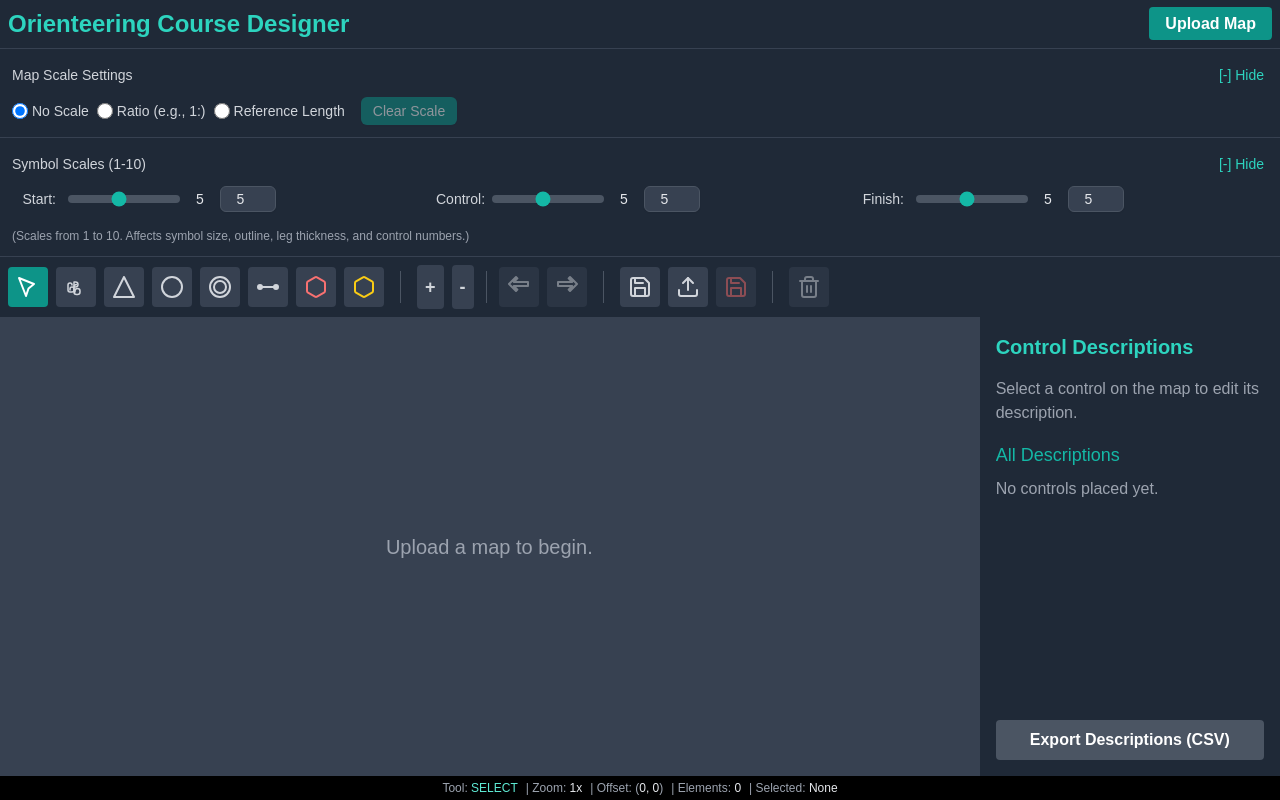
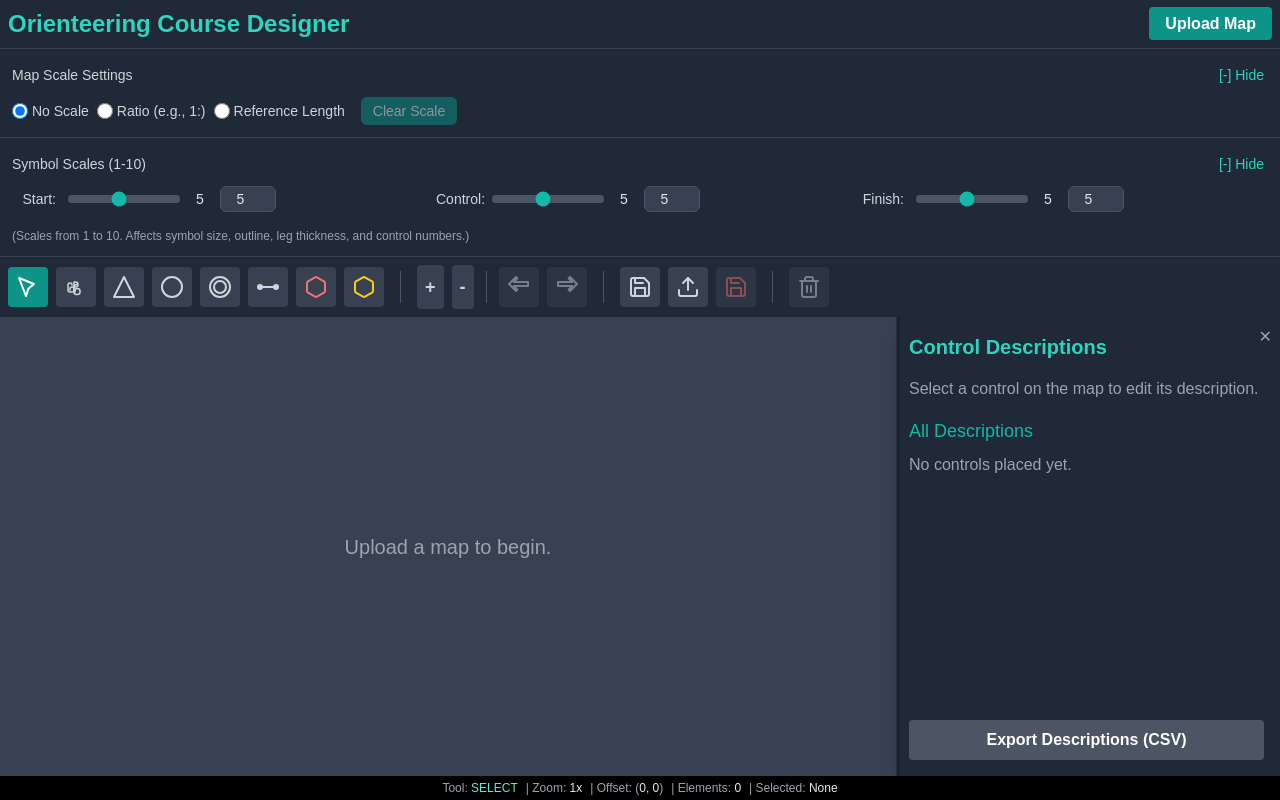
Before and after one commit to Ougadadougou/orienteer-course-designer, a React (Vite) app: page / in a window 1280 px wide. Built offline with nearby package versions, Linux system fonts and the light colour scheme.

Commit message:
Add collapsible and resizable control description panel

```diff
--- a/App.tsx
+++ b/App.tsx
@@ -76,6 +76,8 @@ const getRotationAngleForStart = (startElement: StartElement, allElements: Cours
   return 0;
 };
 
+const DEFAULT_CONTROL_PANEL_WIDTH = 384;
+
 const App: React.FC = () => {
   const [mapSourceType, setMapSourceType] = useState<'pdf' | 'image' | null>(null);
   const [mapSourceData, setMapSourceData] = useState<PDFPageProxy | string | null>(null);
@@ -106,11 +108,15 @@ const App: React.FC = () => {
   const [refLinePoints, setRefLinePoints] = useState<Point[]>([]);
 
   const mapDisplayWrapperRef = useRef<HTMLDivElement>(null);
+  const controlPanelResizeInfoRef = useRef<{ startX: number; startWidth: number } | null>(null);
 
   // Global Symbol Scale UI states (1-10, default 5)
   const [startSymbolScaleUI, setStartSymbolScaleUI] = useState<number>(5);
   const [controlSymbolScaleUI, setControlSymbolScaleUI] = useState<number>(5);
   const [finishSymbolScaleUI, setFinishSymbolScaleUI] = useState<number>(5);
+
+  const [isControlPanelOpen, setIsControlPanelOpen] = useState(true);
+  const [controlPanelWidth, setControlPanelWidth] = useState<number | null>(null);
 
   const handleSetStartSymbolScaleUI = (scale: number) => {
     if (scale >= 1 && scale <= 10) setStartSymbolScaleUI(scale);
@@ -121,6 +127,44 @@ const App: React.FC = () => {
   const handleSetFinishSymbolScaleUI = (scale: number) => {
     if (scale >= 1 && scale <= 10) setFinishSymbolScaleUI(scale);
   };
+
+  const handleControlPanelResizeMouseMove = useCallback((event: MouseEvent) => {
+    if (!controlPanelResizeInfoRef.current) {
+      return;
+    }
+
+    const delta = controlPanelResizeInfoRef.current.startX - event.clientX;
+    const newWidth = Math.max(240, Math.min(640, controlPanelResizeInfoRef.current.startWidth + delta));
+    setControlPanelWidth(newWidth);
+  }, []);
+
+  const handleControlPanelResizeMouseUp = useCallback(() => {
+    controlPanelResizeInfoRef.current = null;
+    document.removeEventListener('mousemove', handleControlPanelResizeMouseMove);
+    document.removeEventListener('mouseup', handleControlPanelResizeMouseUp);
+  }, [handleControlPanelResizeMouseMove]);
+
+  const handleControlPanelResizeMouseDown = useCallback((event: React.MouseEvent<HTMLDivElement>) => {
+    event.preventDefault();
+    const startWidth = controlPanelWidth ?? DEFAULT_CONTROL_PANEL_WIDTH;
+    controlPanelResizeInfoRef.current = { startX: event.clientX, startWidth };
+    document.addEventListener('mousemove', handleControlPanelResizeMouseMove);
+    document.addEventListener('mouseup', handleControlPanelResizeMouseUp);
+  }, [controlPanelWidth, handleControlPanelResizeMouseMove, handleControlPanelResizeMouseUp]);
+
+  useEffect(() => {
+    return () => {
+      document.removeEventListener('mousemove', handleControlPanelResizeMouseMove);
+      document.removeEventListener('mouseup', handleControlPanelResizeMouseUp);
+    };
+  }, [handleControlPanelResizeMouseMove, handleControlPanelResizeMouseUp]);
+
+  const handleToggleControlPanel = useCallback(() => {
+    if (isControlPanelOpen) {
+      handleControlPanelResizeMouseUp();
+    }
+    setIsControlPanelOpen(prev => !prev);
+  }, [handleControlPanelResizeMouseUp, isControlPanelOpen]);
 
   const resetCourse = useCallback(() => {
     resetHistory(initialAppState);
@@ -752,7 +796,8 @@ const App: React.FC = () => {
         onExportPdf={handleExportPdf} isMapLoaded={!!processedMapForDisplay}
       />
 
-      <div ref={mapDisplayWrapperRef} className="flex flex-1 overflow-hidden print:overflow-visible">
+      <div ref={mapDisplayWrapperRef} className="flex flex-1 overflow-hidden print:overflow-visible relative">
+        <div className="flex-1 relative">
           <MapDisplay
             mapMediaToRender={processedMapForDisplay}
             mapTransform={mapTransform}
@@ -772,13 +817,42 @@ const App: React.FC = () => {
             controlSymbolScaleUI={controlSymbolScaleUI}
             finishSymbolScaleUI={finishSymbolScaleUI}
           />
+          {!isControlPanelOpen && (
+            <button
+              type="button"
+              onClick={handleToggleControlPanel}
+              className="print:hidden absolute top-1/2 right-2 -translate-y-1/2 bg-gray-800 text-teal-300 px-2 py-1 rounded-l shadow-lg border border-gray-700 hover:bg-gray-700"
+              aria-label="Open control description panel"
+            >
+              ◀
+            </button>
+          )}
+        </div>
+        {isControlPanelOpen && (
+          <div className="relative h-full flex-shrink-0">
+            <div
+              className="absolute top-0 left-0 h-full w-1 cursor-col-resize bg-gray-900/40 hover:bg-teal-500/70 transition-colors print:hidden"
+              onMouseDown={handleControlPanelResizeMouseDown}
+            />
+            <button
+              type="button"
+              onClick={handleToggleControlPanel}
+              className="print:hidden absolute top-2 right-2 text-gray-400 hover:text-teal-300"
+              aria-label="Close control description panel"
+            >
+              ✕
+            </button>
             <ControlDescriptionPanel
               selectedControl={courseState.elements.find(el => el.id === courseState.selectedElementId && el.type === ElementType.CONTROL) as ControlElement | null}
               allCourseElements={courseState.elements}
               onUpdateDescription={handleUpdateDescription}
               onExportDescriptions={handleExportDescriptions}
+              className="h-full pl-3"
+              style={{ width: controlPanelWidth ?? DEFAULT_CONTROL_PANEL_WIDTH }}
               // onUpdateControlRadius removed
             />
+          </div>
+        )}
       </div>
       <div className="p-1 bg-black text-xs text-center text-gray-400 print:hidden flex flex-wrap justify-center items-center gap-x-2">
         <span>Tool: <span className="text-teal-300">{currentTool}</span></span>
--- a/components/ControlDescriptionPanel.tsx
+++ b/components/ControlDescriptionPanel.tsx
@@ -7,6 +7,8 @@ interface ControlDescriptionPanelProps {
   allCourseElements: CourseElement[];
   onUpdateDescription: (controlId: string, newDescription: ControlDescriptionData) => void;
   onExportDescriptions: () => void;
+  className?: string;
+  style?: React.CSSProperties;
   // onUpdateControlRadius prop removed
 }
 
@@ -26,6 +28,8 @@ export const ControlDescriptionPanel: React.FC<ControlDescriptionPanelProps> = (
   allCourseElements,
   onUpdateDescription,
   onExportDescriptions,
+  className,
+  style,
   // onUpdateControlRadius prop removed
 }) => {
   const [editingDescription, setEditingDescription] = useState<ControlDescriptionData | null>(null);
@@ -52,7 +56,10 @@ export const ControlDescriptionPanel: React.FC<ControlDescriptionPanelProps> = (
 
 
   return (
-    <div className="w-96 bg-gray-800 p-4 shadow-lg overflow-y-auto flex flex-col border-l border-gray-700">
+    <div
+      className={`bg-gray-800 p-4 shadow-lg overflow-y-auto flex flex-col border-l border-gray-700 ${className ?? ''}`}
+      style={style}
+    >
       <h2 className="text-xl font-semibold mb-4 text-teal-400">Control Descriptions</h2>
 
       {selectedControl && editingDescription && (
```
Lines whose indentation alone changed are shown as unchanged.
